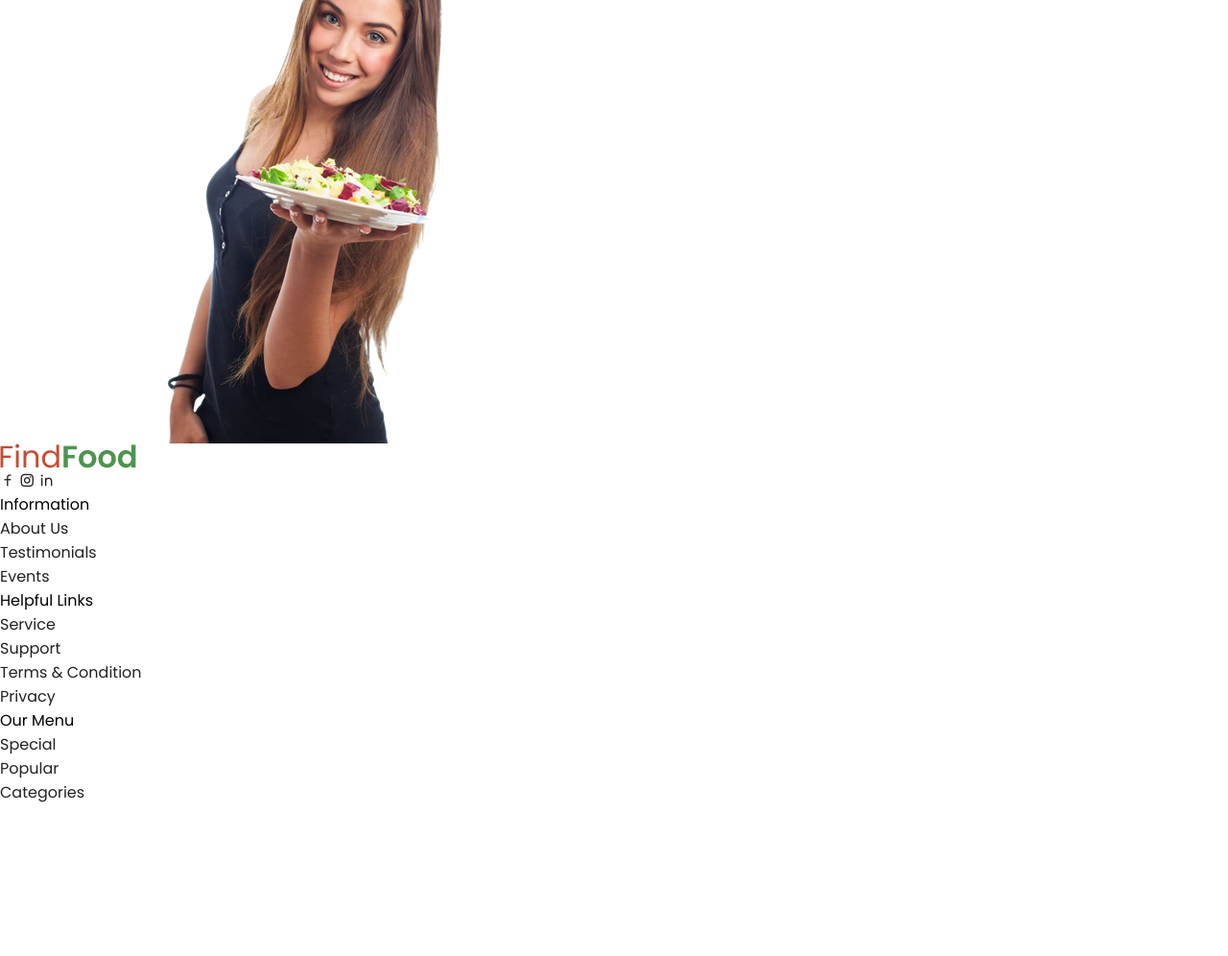
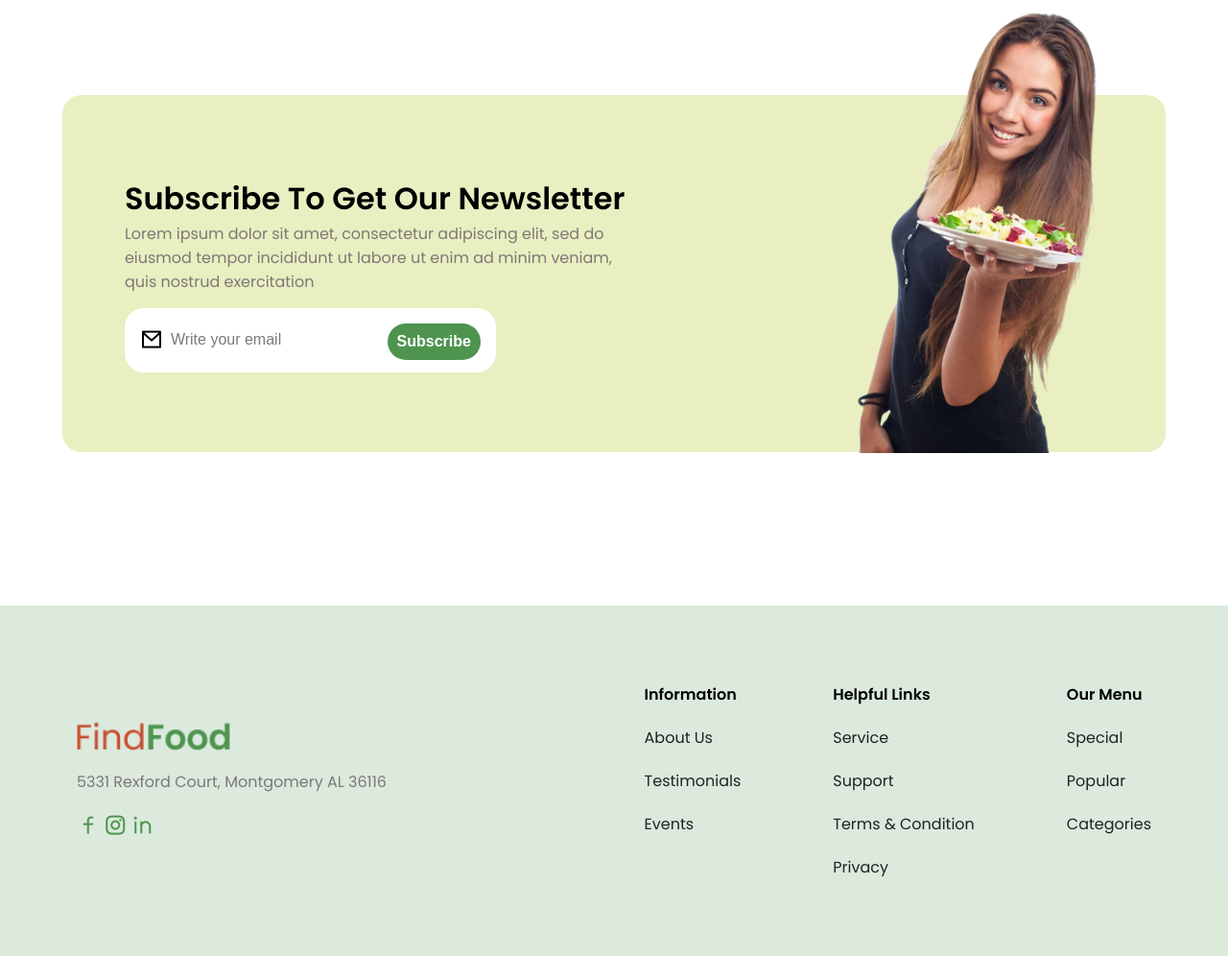
Before and after one commit to ydanielsb97/responsive-restaurant-website, a plain HTML site: page index.html in a window 1280 px wide. Shown: the part 1884-2880 px from the top of the page at 96% size. Before the commit the page ends 2722 px from the top, so only its background shows below. Drawn offline with nearby package versions, Linux system fonts and the light colour scheme.

Commit message:
Finished Newsletter and Footer ❤

```diff
--- a/assets/css/index.css
+++ b/assets/css/index.css
@@ -5,6 +5,7 @@
     /** Generic */
     --primary-color: #4E944F;
     --secondary-color: #83BD75;
+    --terciary-color: #4E944F33; /*Opacity: 20%*/
     --danger-color: #C84B31;
     --light-color: #fff;
     --yellow-color: #E7B10A;
@@ -42,10 +43,15 @@ html {
 
 body {
     font-family: var(--body-font);
+    /* max-width: 1280px; */
+    margin: auto;
+}
+
+header,
+main{
     max-width: 1280px;
     margin: auto;
 }
-
 ul {
     list-style: none;
 }
@@ -78,6 +84,10 @@ button{
     cursor: pointer;
 }
 
+textarea:focus, input:focus{
+    outline: none;
+}
+
 /** Reusable styles */
 
 .btn {
@@ -108,6 +118,15 @@ button{
     background-color: var(--gray-bg-color);
     color: var(--gray-text-color);
     transition: background-color .5s, color .5s;
+}
+
+.banner-container{
+    position: relative;
+    display: flex;
+    height: 23.25rem;
+    background-color: var(--banner-bg-color);
+    border-radius: var(--general-border-radius);
+
 }
 
 /** ================================================ */
@@ -171,14 +190,6 @@ header {
 
 /** HERO */
 
-.hero__container{
-    position: relative;
-    display: flex;
-    height: 23.25rem;
-    background-color: var(--banner-bg-color);
-    border-radius: var(--general-border-radius);
-}
-
 .hero__container > img {
     position: absolute;
 }
@@ -223,7 +234,7 @@ header {
     flex-direction: column;
     justify-content: center;
     align-items: center;
-    margin-top: 4rem;
+    margin-top: 10rem;
 }
 
 .popular-foods__title{
@@ -360,7 +371,7 @@ header {
 /** REVIEWS */
 
 .feedbacks{
-    margin-top: 5.81rem;
+    margin-top: 10rem;
     width: 100%;
     height: 29.6875rem;
     display: flex;
@@ -445,3 +456,133 @@ header {
     height: 2rem;
     width: 2rem;
 }
+
+/* Newsletter */
+
+.newsletter{
+    margin-top: 10rem;
+    position: relative;
+}
+
+.newsletter__title-caption-container{
+    max-width: 34rem;
+}
+
+.newsletter__text-container{
+    margin: 3.44rem 4.06rem;
+    display: flex;
+    flex-direction: column;
+    gap: 0.94rem;
+    justify-content: center;
+
+}
+
+.newsletter__title{
+    font-size: 2rem;
+    font-weight: var(--font-weight-strong);
+
+}
+
+.newsletter__caption{
+    font-size: 1rem;
+    font-weight: var(--font-weight-normal);
+    color: var(--gray-text-color);
+}
+
+.newsletter__email-group-input{
+    position: relative;
+    width: 24.1875rem;
+}
+
+.newsletter__input{
+    width: 24.1875rem;
+    height: 4.1875rem;
+    border-radius: 1.25rem;
+    background: var(--white, #FFF);
+    border-style: none;
+    padding-left: 3rem;
+    padding-right: 8rem;
+}
+
+.newsletter__email-icon{
+    font-size: 1.5rem;
+    position: absolute;
+    top: 1.30rem;
+    left: 1rem;
+}
+
+
+.newsletter__input::placeholder{
+    color: var(--gray-text-color);
+    font-size: 1rem;
+    font-weight: var(--font-weight-normal);
+}
+
+.newsletter__subscribe-btn{
+    font-size: 1rem;
+    font-weight: var(--font-weight-strong);
+    position: absolute;
+    top: 1rem;
+    right: 1rem;
+}
+
+.newsletter__side-img{
+    position: absolute;
+    top: -6rem;
+    right: 1rem;
+    max-width: 400px;
+
+}
+
+/* Footer */
+
+footer{
+    background-color: var(--terciary-color, 20%);
+    display: flex;
+    justify-content: space-between;
+    align-items: center;
+    margin-top: 10rem;
+
+}
+
+
+.footer__company-info{
+    padding: 5rem;
+    display: flex;
+    flex-direction: column;
+    gap: 1.25rem;
+}
+
+.footer__company-logo{
+    width: 10rem;
+}
+
+.footer__company-address{
+    color: var(--gray-text-color);
+}
+
+.ri-facebook-line,
+.ri-instagram-line,
+.ri-linkedin-line{
+    color: var(--primary-color);
+    font-size: 24px;
+}
+
+.footer__links{
+    display: flex;
+    gap: 6rem;
+    padding: 5rem;
+}
+
+
+
+.footer__info-links{
+    margin-top: 1.25rem;
+    display: flex;
+    flex-direction: column;
+    gap: 1.25rem;
+}
+
+.footer__links-title{
+    font-weight: var(--font-weight-strong);
+}
--- a/index.html
+++ b/index.html
@@ -43,7 +43,7 @@
     </header>
 
     <main>
-        <section class="hero__container" id="home">
+        <section class="hero__container banner-container" id="home">
             <div class="hero__text-container">
                 <h2 class="hero__title">Healthy Life</h2>
                 <p class="hero__sub-title">Tasty Food</p>
@@ -211,18 +211,22 @@
             </div>
         </section>
 
-        <section class="newsletter" id="contact">
+        <section class="newsletter banner-container" id="contact">
+            <div class="newsletter__text-container">
+                <div class="newsletter__title-caption-container">
                     <h2 class="newsletter__title">Subscribe To Get Our Newsletter</h2>
                     <p class="newsletter__caption">Lorem ipsum dolor sit amet, consectetur adipiscing elit, sed do eiusmod
                         tempor incididunt ut labore ut enim ad minim veniam, quis nostrud exercitation</p>
+                </div>
 
                 <div class="newsletter__email-group-input">
-                <i class="ri-mail-line"></i>
+                    <i class="ri-mail-line newsletter__email-icon"></i>
                     <input class="newsletter__input" type="email" name="email" id="newsletter-email"
                         placeholder="Write your email" />
                     <button class="newsletter__subscribe-btn btn">Subscribe</button>
                 </div>
 
+            </div>
             <img src="assets/img/newsletter-side-img.png" alt="newsletter-side-img" class="newsletter__side-img" />
         </section>
     </main>
@@ -230,7 +234,7 @@
     <footer>
         <article class="footer__company-info">
             <img class="footer__company-logo" src="assets/img/logo.png" alt="logo-image">
-            <span class="footer__company-address"></span>
+            <span class="footer__company-address">5331 Rexford Court, Montgomery AL 36116</span>
             <div class="footer__social">
                 <a href="#">
                     <i class="ri-facebook-line"></i>
```
Lines whose indentation alone changed are shown as unchanged.
